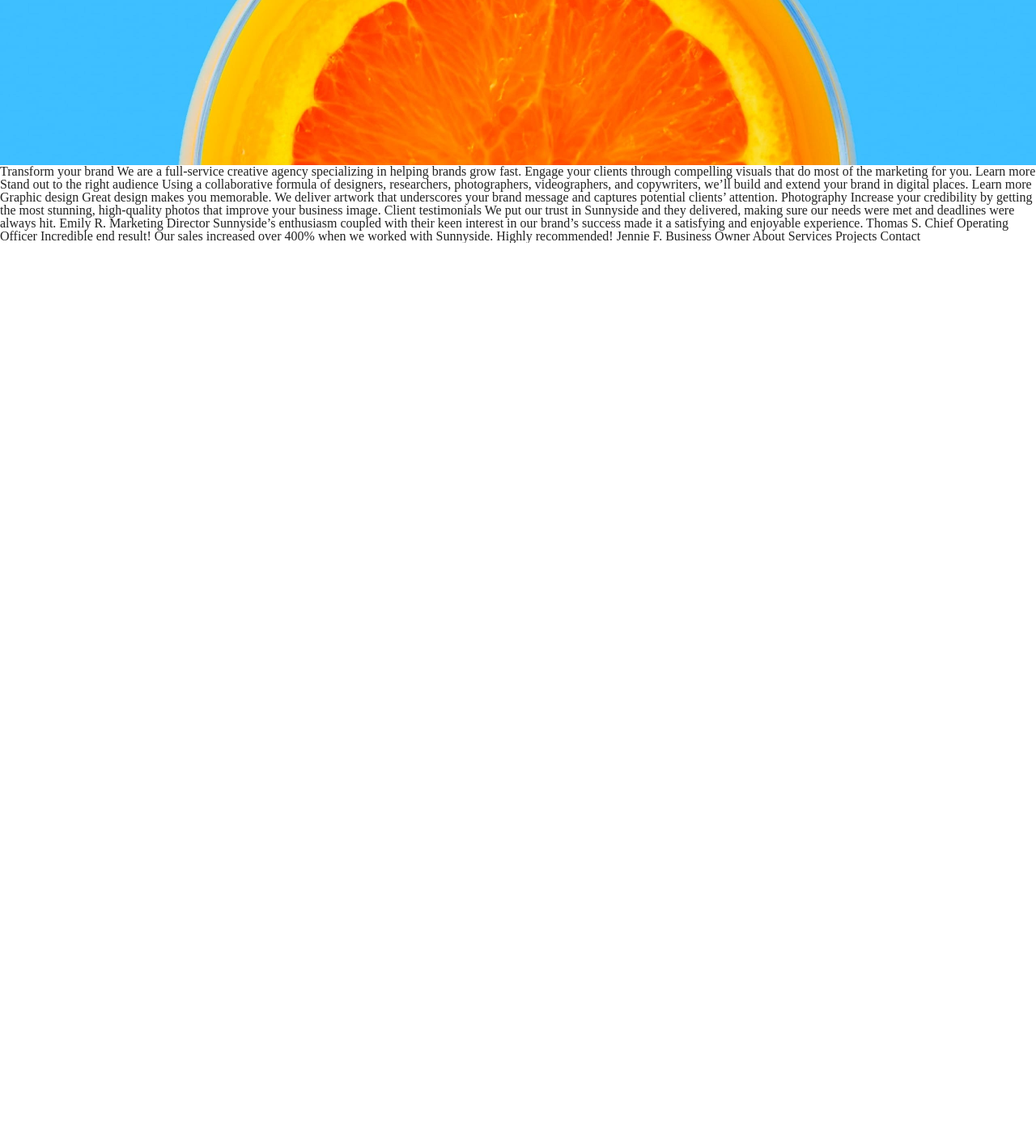
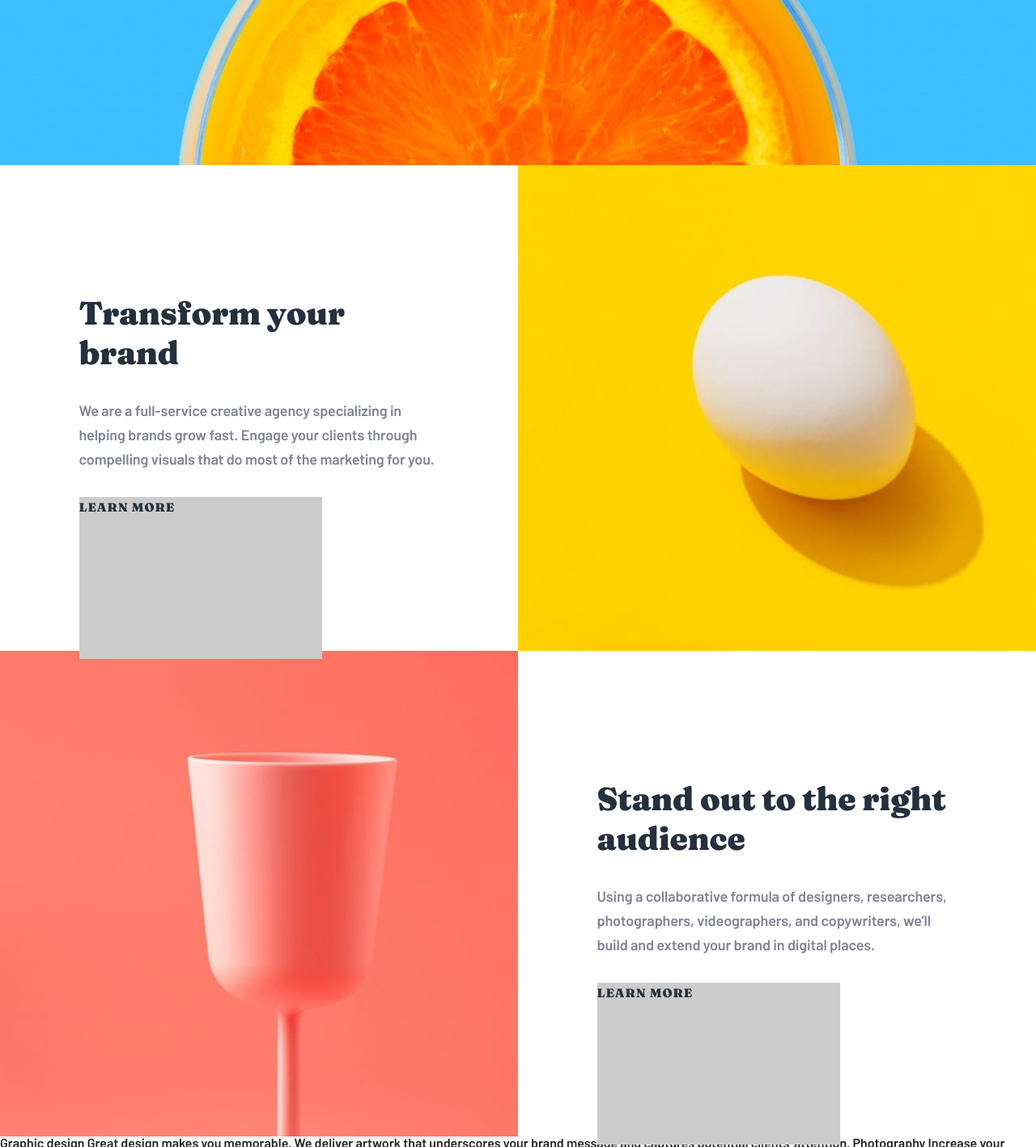
Before and after one commit to MarKyselov/sunnyside, a plain HTML site: page index.html in a window 1280 px wide. Shown: the part 596-2013 px from the top of the page at 81% size. Before the commit the page ends 896 px from the top, so only its background shows below. Drawn offline with Linux system fonts and the light colour scheme.

Commit message:
added two sections

```diff
--- a/css/style.css
+++ b/css/style.css
@@ -1,12 +1,38 @@
+.fraunces-bold {
+    font-family: "Fraunces", serif;
+    font-optical-sizing: auto;
+    font-weight: 700;
+    font-style: normal;
+    font-variation-settings:
+        "SOFT" 0,
+        "WONK" 0;
+}
+
+.fraunces-black {
+    font-family: "Fraunces", serif;
+    font-optical-sizing: auto;
+    font-weight: 900;
+    font-style: normal;
+    font-variation-settings:
+        "SOFT" 0,
+        "WONK" 0;
+}
+
+.barlow-semibold {
+    font-family: "Barlow", serif;
+    font-weight: 600;
+    font-style: normal;
+}
+
 header {
-    height: 800px;
-    /* height: 100vh; */
+    /* height: 800px; */
+    height: 100vh;
     background-image: url(../images/desktop/image-header.jpg);
     background-size: cover;
     padding-top: 34px;
     position: relative;
     background-repeat: no-repeat;
-    background-position: center center;
+    background-position: center bottom;
 }
 
 header img {
@@ -19,29 +45,24 @@ header div:first-child {
     margin-right: auto;
     display: flex;
     justify-content: space-between;
+    align-items: center;
     margin-bottom: 105px;
 }
 
 header nav {
-    font-family: 'Barlow';
-    font-style: normal;
-    font-weight: 600;
     font-size: 18px;
     line-height: 25px;
-    letter-spacing: -0.128571px;
+    letter-spacing: -0.12px;
     color: #FFFFFF;
     display: flex;
     gap: 47px;
     align-items: center;
 }
 
-header a {
-    font-family: 'Fraunces';
-    font-style: normal;
-    font-weight: 700;
+header a:last-child {
     font-size: 15px;
     line-height: 25px;
-    letter-spacing: -0.107143px;
+    letter-spacing: -0.11px;
     text-transform: uppercase;
     color: #24303E;
     display: flex;
@@ -53,10 +74,7 @@ header a {
     border-radius: 28px;
 }
 
-header article {
-    font-family: 'Fraunces';
-    font-style: normal;
-    font-weight: 900;
+h1 {
     font-size: 56px;
     line-height: 69px;
     text-align: center;
@@ -64,7 +82,8 @@ header article {
     text-transform: uppercase;
     color: #FFFFFF;
 }
-.arrow{
+
+.arrow {
     position: absolute;
     top: 50%;
     width: 40px;
@@ -74,3 +93,70 @@ header article {
     left: 50%;
     transform: translate(-50%, -50%);
 }
+
+.section {
+    width: 100%;
+    height: 75vh;
+    display: flex;
+}
+
+.section article {
+    width: 50%;
+    display: flex;
+    align-items: center;
+    justify-content: center;
+}
+
+.section article div {
+    width: 445px;
+    height: 285px;
+}
+
+.section>div {
+    width: 50%;
+    height: 100%;
+    background-image: url(../images/desktop/image-transform.jpg);
+    align-items: flex-end;
+    background-size: cover;
+}
+
+.section h2 {
+    font-size: 40px;
+    line-height: 49px;
+    letter-spacing: -0.285714px;
+    color: #24303E;
+    margin-bottom: 32px;
+}
+
+.section p {
+    font-size: 18px;
+    line-height: 30px;
+    letter-spacing: -0.128571px;
+    color: #808397;
+    margin-bottom: 32px;
+}
+
+.section a {
+    font-size: 15px;
+    line-height: 25px;
+    letter-spacing: 1px;
+    text-transform: uppercase;
+    color: #24303E;
+    display: inline-block;
+    position: relative;
+    width: 300px;
+    height: 200px;
+    background-color: #ccc;
+}
+.section a::before{
+    width: 137px;
+    height: 10px;
+    background-color: #FAD400;
+    border-radius: 28px;
+    position: absolute;
+    top: 0;
+    left: 0;
+}
+.section .glass{
+    background-image: url(../images/desktop/image-stand-out.jpg);
+}
--- a/index.html
+++ b/index.html
@@ -15,33 +15,50 @@
   <title>Frontend Mentor | Sunnyside agency landing page</title>
 </head>
 
-<body>
+<body class="barlow-semibold">
   <header>
    <div>
     <img src="./images/logo.svg" alt="">
      <nav>
-        <span>About</span>
-        <span>Services</span>
-        <span>Projects</span>
-        <a href="#">Contact</a>
+        <a href="#">About</a>
+        <a href="#">Services</a>
+        <a href="#">Projects</a>
+        <a href="#" class="fraunces-bold">Contact</a>
      </nav>
    </div>
-   <article>We are creatives</article>
+   <h1 class="fraunces-black">We are creatives</h1>
    <div class="arrow"></div>
   </header>
-  Transform your brand
+  <section class="section">
+ <article>
+   <div>
+       <h2 class="fraunces-black"> Transform your brand</h2>
 
-  We are a full-service creative agency specializing in helping brands grow fast.
-  Engage your clients through compelling visuals that do most of the marketing for you.
+       <p class="barlow-semibold">
+          We are a full-service creative agency specializing in helping brands grow fast.
+          Engage your clients through compelling visuals that do most of the marketing for you.
+       </p>
+       <a href="#" class="fraunces-black">Learn more</a>
+   </div>
 
-  Learn more
+ </article>
+    <div></div>
+  </section>
 
-  Stand out to the right audience
+  <section class="section">
+    <div class="glass"></div>
+   <article>
+      <div>
+        <h2 class="fraunces-black">Stand out to the right audience</h2>
 
-  Using a collaborative formula of designers, researchers, photographers, videographers, and copywriters, we’ll build
-  and extend your brand in digital places.
-
-  Learn more
+        <p class="barlow-semibold">
+          Using a collaborative formula of designers, researchers, photographers, videographers, and copywriters, we’ll build
+          and extend your brand in digital places.
+        </p>
+        <a href="#" class="fraunces-black"> Learn more</a>
+      </div>
+   </article>
+  </section>
 
   Graphic design
   Great design makes you memorable. We deliver artwork that underscores your brand message and captures potential
```
